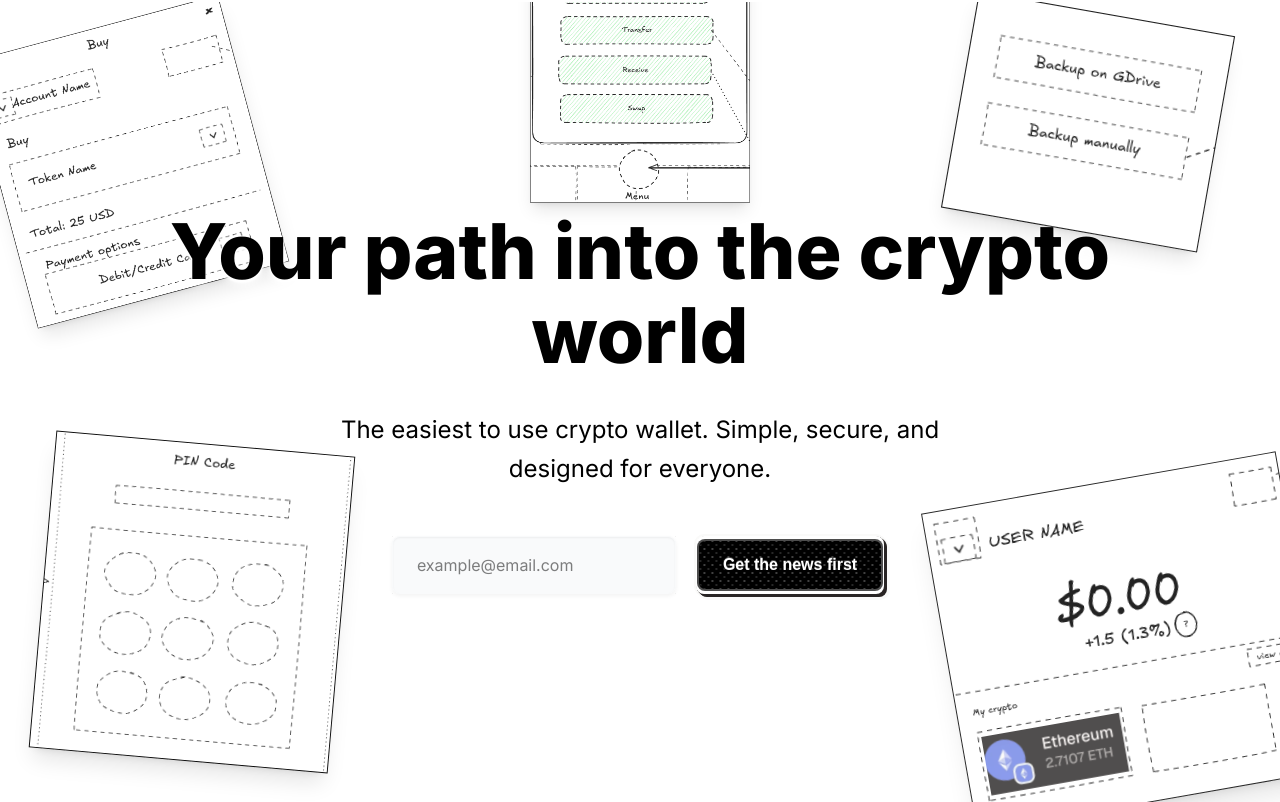
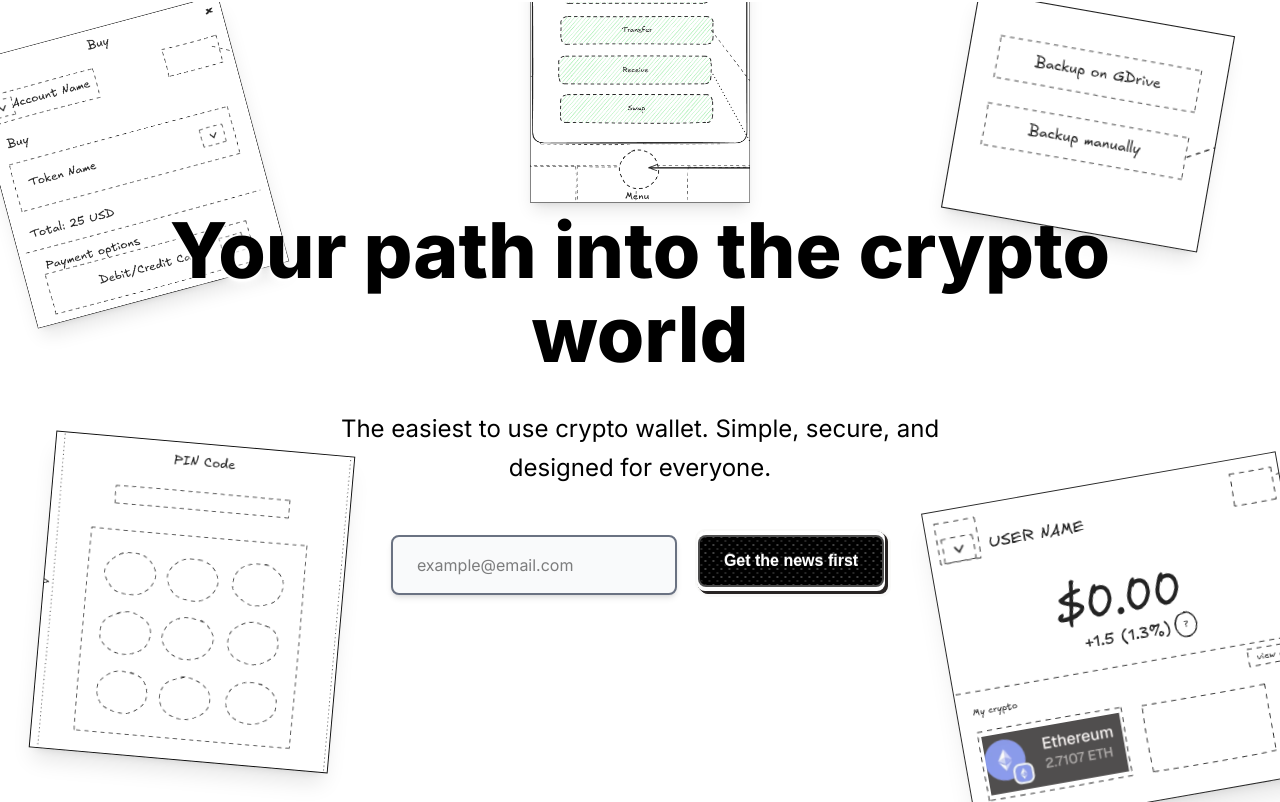
Before and after one commit to RumaFinance/website, a Next.js app: page /en in a window 1280 px wide. Shown: the part 1598-2400 px from the top of the page. Built offline with nearby package versions, Linux system fonts and the light colour scheme.

Commit message:
style: Input styles and language selector pointer

```diff
--- a/app/globals.css
+++ b/app/globals.css
@@ -36,12 +36,6 @@ body {
 
 .text-section {
   font-size: clamp(2rem, 5vw, 4rem);
-}
-
-.skeuomorphic-input {
-  box-shadow: var(--shadow-inner), var(--shadow);
-  border: 1px solid var(--border);
-  border-image: linear-gradient(to bottom, transparent, rgba(0, 0, 0, 0.1));
 }
 
 .hero-button {
--- a/components/Hero.tsx
+++ b/components/Hero.tsx
@@ -165,9 +165,9 @@ xl:px-16"
               type="email"
               required
               placeholder="example@email.com"
-              className="bg-gray-50 rounded-lg shadow-md py-4 px-6 skeuomorphic-input"
+              className="bg-gray-50 rounded-lg shadow-md border-2 border-gray-500 py-4 px-6 skeuomorphic-input"
             />
-            <button type="submit" className="hero-button translate-y-1">
+            <button type="submit" className="hero-button">
               <div>
                 <span>{dictionary.cta}</span>
               </div>
@@ -187,12 +187,12 @@ export default function Hero({ lang }: { lang: string }) {
       <Slide
         title={t("1").title}
         description={t("1").subtitle}
-        backgroundImage="/hero-1.png"
+        backgroundImage="hero-1.png"
       />
       <Slide
         title={t("2").title}
         description={t("2").subtitle}
-        backgroundImage="/hero-2.png"
+        backgroundImage="hero-2.png"
       />
       <LastSlide dictionary={t("3")} lang={lang} />
     </section>
--- a/components/LanguageSelector.tsx
+++ b/components/LanguageSelector.tsx
@@ -30,7 +30,7 @@ export default function LanguageSelector({
     <div className="relative">
       <button
         onClick={() => setIsOpen(!isOpen)}
-        className="flex items-center gap-2 px-4 py-2 bg-surface rounded-full hover:bg-accent transition-colors"
+        className="flex items-center gap-2 px-4 py-2 bg-surface rounded-full hover:bg-accent transition-colors cursor-pointer"
       >
         <span>{currentLang?.flag}</span>
         <span className="font-medium">{currentLang?.code.toUpperCase()}</span>
@@ -55,7 +55,7 @@ export default function LanguageSelector({
             <button
               key={lang.code}
               onClick={() => handleLanguageChange(lang.code)}
-              className="w-full px-4 py-3 text-left hover:bg-surface transition-colors flex items-center gap-3"
+              className="w-full px-4 py-3 text-left hover:bg-surface transition-colors flex items-center gap-3 cursor-pointer"
             >
               <span>{lang.flag}</span>
               <span>{lang.name}</span>
```
